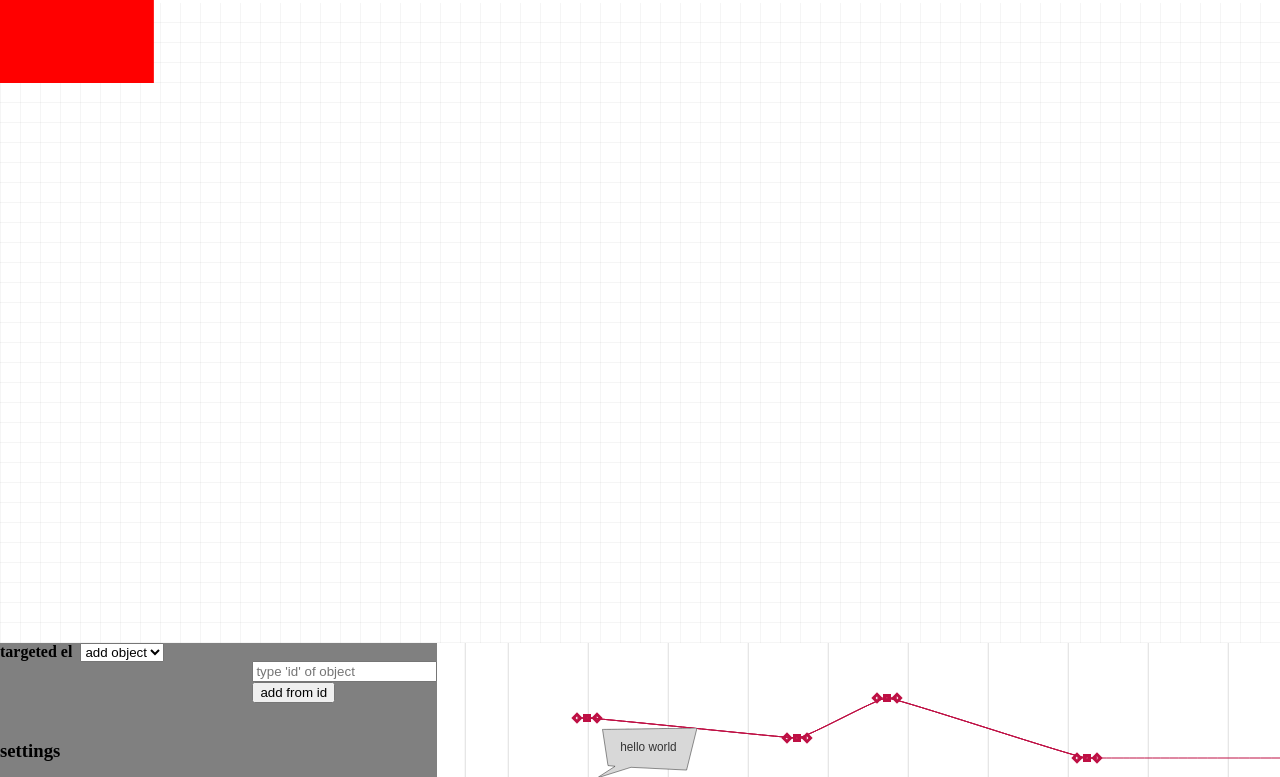
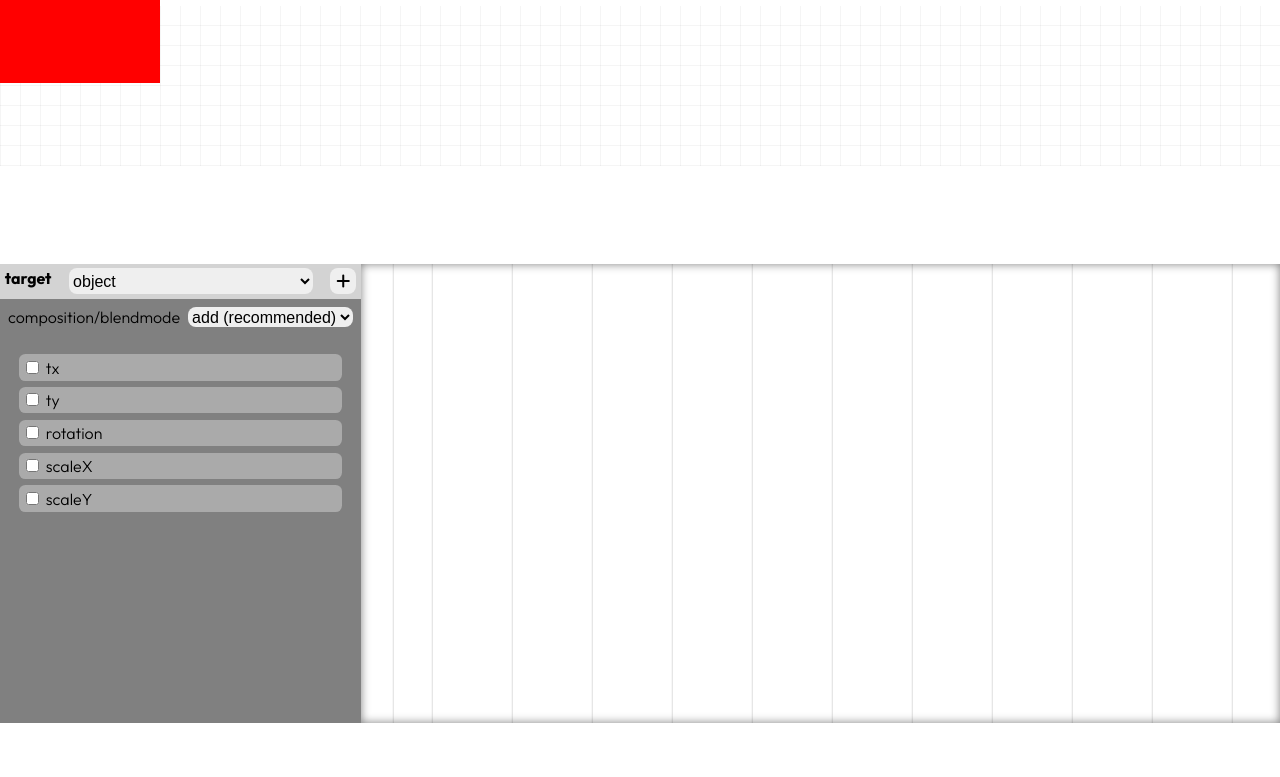
Before and after one commit to jacobsmith3204/jacobbox, a website with bundled scripts: page games/css_animation_tool/client/index.html in a window 1280 px wide. Shown: the part 77-854 px from the top of the page. After the commit the page ends 800 px from the top, so only its background shows below. Built offline with nearby package versions, Linux system fonts and the light colour scheme.

Commit message:
updated ui of css animation tool

```diff
--- a/games/css_animation_tool/client/index.html
+++ b/games/css_animation_tool/client/index.html
@@ -5,35 +5,32 @@
     <title>css animation tool</title>
     <base href="/css_animation_tool/client/">
     <link href="stylesheet.css" rel="stylesheet">
-
     <script src="main.js" type="module"></script>
+    <script src="https://kit.fontawesome.com/74093a2bd0.js" crossorigin="anonymous"></script>
 </head>
 
 <body>
     <h1 style="grid-column: 1 / 3;"> CSS ANIMATION TOOL </h1>
-    <canvas  style="grid-column: 1 / 3;" id="display"></canvas>
+    <div style="grid-column: 1 / 3;" id="display"></div>
+    <canvas style="grid-column: 2; grid-row: 3;" id="timelineCanvas"> </canvas>
+
+    <div tabindex="0" id="object"></div>
 
 
-    <!--div id="timelineContainer"-->
     <div style="grid-column: 1; grid-row: 3;" id="timelineSidebar">
-            <span>
-                <h4>targeted el</h4>
+        <span class="topbar">
+            <h4>target</h4>
             <select id="objectDropdown">
-                    <option id="addObject" value="addObject"> add object </option>
                 <option value="object">object</option>
             </select>
+            <input type="button" value="+" class="fa-solid fa-plus">
+
             <form id="addObjectField">
                 <input type="text" id="newObjectId" name="id" placeholder="type 'id' of object">
                 <input type="submit" value="add from id">
             </form>
-
         </span>
-
         <settings>
-                <h3>
-                    settings
-                </h3>
-
             <span>
                 composition/blendmode
                 <select id="blendmodeDropdown">
@@ -42,7 +39,6 @@
                     <option value="accumulate"> accumulate </option>
                 </select>
             </span>
-
         </settings>
 
         <ul id="animVals">
@@ -52,10 +48,10 @@
                 ty</li>
             <li class="animVal" name="r" property="angle" , default="0" extention="deg"><input type="checkbox" />
                 rotation</li>
-                <li class="animVal" name="scaleX" property="length" , default="0" extention="px"><input
-                        type="checkbox" /> scaleX</li>
-                <li class="animVal" name="scaleY" property="length" , default="0" extention="px"><input
-                        type="checkbox" /> scaleY</li>
+            <li class="animVal" name="scaleX" property="length" , default="0" extention="px"><input type="checkbox" />
+                scaleX</li>
+            <li class="animVal" name="scaleY" property="length" , default="0" extention="px"><input type="checkbox" />
+                scaleY</li>
         </ul>
 
         <!--context-menu>
@@ -65,10 +61,6 @@
                 <li>
             </context-menu-->
     </div>
+</body>
 
-        <canvas style="grid-column: 2; grid-row: 3;" id="timelineCanvas"> </canvas>
-    <!--/div-->
-
-    <div tabindex="0" id="object"></div>
-</body>
 </html>
--- a/games/css_animation_tool/client/main.js
+++ b/games/css_animation_tool/client/main.js
@@ -1,5 +1,5 @@
 import {TimelineRenderer} from "./renderer.js";
-import { Timeline, AnimProperty, svg} from "./core/objects.js";
+import { Timeline, AnimProperty} from "./core/objects.js";
 import {} from "./core/drawingFunctions.js"; // initialises some stuff
 
 
@@ -63,11 +63,7 @@ Array.from(animVals).forEach(el => {
 
 
 
-
-
-
-// adds some initial elements
-//renderer.addElement(new sinBar(this.canvas));
+/*
 
 var xValProperty = timeline.animProperties["tx"];
 
@@ -78,5 +74,7 @@ xValProperty.addKeyframe(300, -20);
 xValProperty.addKeyframe(500, 40);
 
 renderer.addElements([xValProperty]);
+v
 
-svg.loadImage("speachbubble.svg", ((el) => renderer.addElement(el)));
+
+*/
--- a/games/css_animation_tool/client/stylesheet.css
+++ b/games/css_animation_tool/client/stylesheet.css
@@ -1,3 +1,6 @@
+
+@import url('https://fonts.googleapis.com/css2?family=Outfit:wght@100..900&display=swap');
+
 body {
 
   display: grid;
@@ -8,48 +11,93 @@ body {
   grid-auto-columns: auto 1fr;
   margin: 0;
   padding: 0;
+
+  /*adds the imported font*/
+  font-family: "Outfit", sans-serif;
+  font-optical-sizing: auto;
+  font-weight: 300;
+  font-style: normal;
 }
 
-
-
-canvas#display {
+#display {
   width: 100%;
-   height: 100%;
+  min-height: 20vh;
+  height: fit-content;
+  max-height: 50vh;
   box-sizing: border-box;
   background:
     repeating-linear-gradient(0deg, rgba(0, 0, 0, .04) 0px, rgba(0, 0, 0, .04) 1px, transparent 1px, transparent 20px),
     repeating-linear-gradient(90deg, rgba(0, 0, 0, .04) 0px, rgba(0, 0, 0, .04) 1px, transparent 1px, transparent 20px);
 }
-
-canvas#timelineCanvas {
+#timelineCanvas {
   width: 100%;
   height: 100%;
+
+  box-shadow: 0 0 10px rgba(0, 0, 0, 0.5) inset;
+}
+
+h1 {
+   text-align: center;
+}
+
+h4{
+  margin: 0;
+  text-align: center;
 }
 
 
-#timeline {
-  width: 100%;
-  height: auto;
-  --timelineXscale: 5em;
-
-  background:
-    repeating-linear-gradient(90deg, transparent 0px, rgba(0, 0, 0, 0.13) 2px, transparent 0px, transparent var(--timelineXscale));
+.fa-solid.fa-plus{
+  aspect-ratio: 1;
 }
 
 
 
-ul#animVals{
-  list-style-type: none;
-  padding-left: 1em;
+.topbar {
+  background-color: lightgrey;
+  box-sizing: border-box;
+}
+.topbar > * {
+  margin: 0.3em;
 }
 
-ul#animVals li {
+input, select {
+  box-sizing: border-box;
+  border-style: none;
+  border-radius: 0.5em;
+  font-size: inherit;
+}
+
+settings {
+  padding-inline: 0.5em;
+}
+
+
+
+
+
+ul#animVals{
+  display: flex;
+  flex-direction: column;
+  list-style-type: none;
+  padding-inline: 1em;
+}
+
+ul#animVals > * {
   white-space: nowrap;
+
+  border-radius: 0.4em;
+  padding: 0.2em;
+  margin: 0.2em;
+  background: rgb(170, 170, 170);
+
 }
 
 
 #timelineSidebar{
-  display: block;
+  display: flex;
+  flex-direction: column;
+  gap: 0.5em;
+
   background-color: grey;
 }
 #timelineSidebar span{
@@ -59,26 +107,30 @@ ul#animVals li {
     display: inline-flex;
     gap: 0.5em;
 }
+
 #timelineSidebar span>* {
-  box-sizing: border-box;
-  width: max-content;
-  height:100%;
-
-
   text-wrap-mode: nowrap;
   white-space-collapse: preserve;
 
 }
-h4{
-  margin: 0;
-  text-align: center;
-}
+
 
 #objectDropdown{
     width: 100% !important;
 }
 
 
+
+span{
+  display: block;
+  width: max-content;
+}
+
+/*doesn't seem to work*/
+select option[value="addObject"]{
+  color: rgb(67, 208, 233) !important;
+  text-decoration: underline !important;
+}
 
 
 
@@ -106,6 +158,9 @@ h4{
   75% { opacity: 0; }
   100% { opacity: 1; }
 }*/
+
+
+
 
 
 
@@ -183,22 +238,11 @@ h4{
   tx1 90ms cubic-bezier(0.1111111111111111, 0, 0.8888888888888888, 1) 210ms forwards,
   tx2 200ms cubic-bezier(0.05, 0, 0.95, 1) 300ms forwards;
 
-  animation-iteration-count: infinite;
+  animation-iteration-count: 1;
   animation-composition: add;
   /*animation-play-state: paused;*/
 }
 
-
-span{
-  display: block;
-  width: max-content;
-}
-
-/*doesn't seem to work*/
-select option[value="addObject"]{
-  color: rgb(67, 208, 233) !important;
-  text-decoration: underline !important;
-}
 
 
 
```
Also changed, not shown: games/css_animation_tool/client/interface/interfaceBuilder.js (added). Lines whose indentation alone changed are shown as unchanged.
